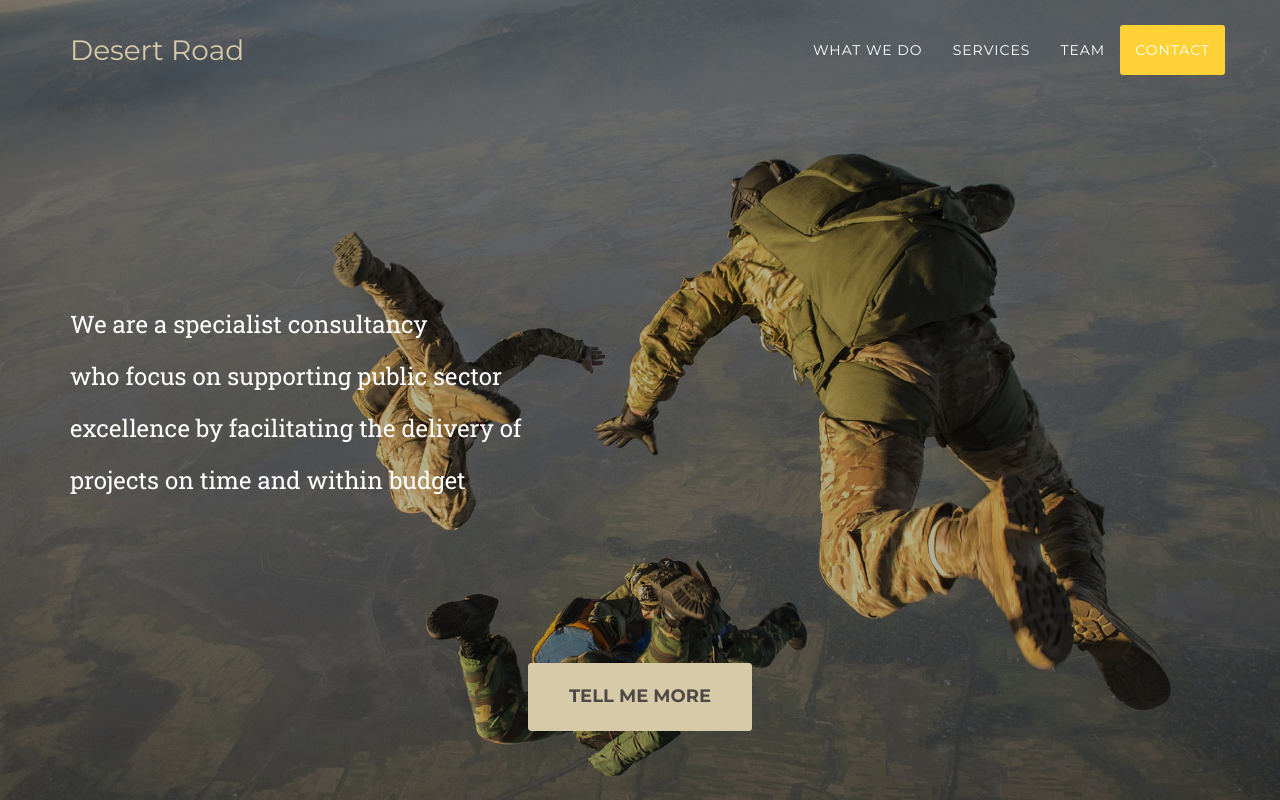
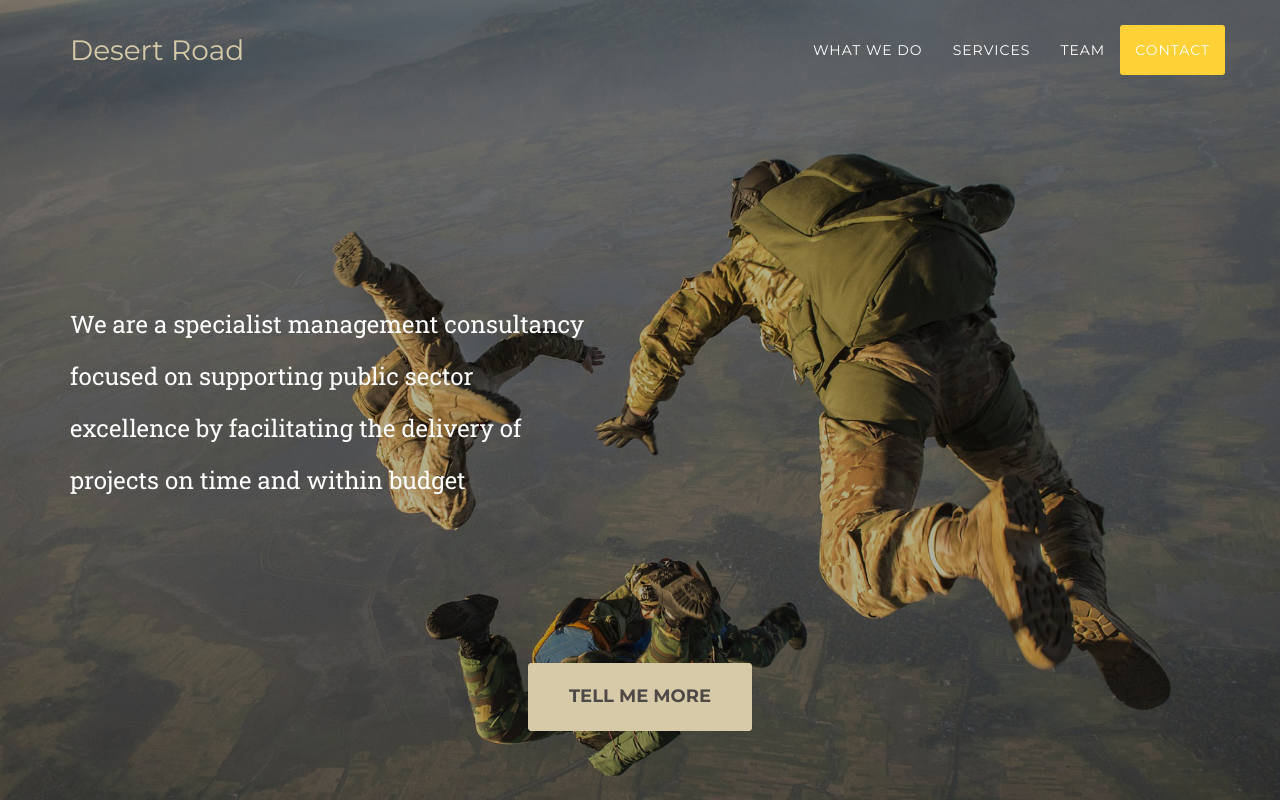
Before and after one commit to josh-jacobsen/desert-road, a plain HTML site: page index.html in a window 1280 px wide. Shown: the top 800 px of the page. Drawn offline with nearby package versions, Linux system fonts and the light colour scheme; a web font is replaced by a local one.

Commit message:
tweaks to wording

```diff
--- a/index.html
+++ b/index.html
@@ -85,10 +85,10 @@
               <div class="company-name">
                 <!-- <div class="intro-heading-small"> -->
                   <p class="text">
-                    We are a specialist consultancy
+                    We are a specialist management consultancy
                   </p>
                   <p class="text">
-                    who focus on supporting public sector
+                    focused on supporting public sector
                   </p>
                   <p class="text">
                     excellence by facilitating the delivery of
```
